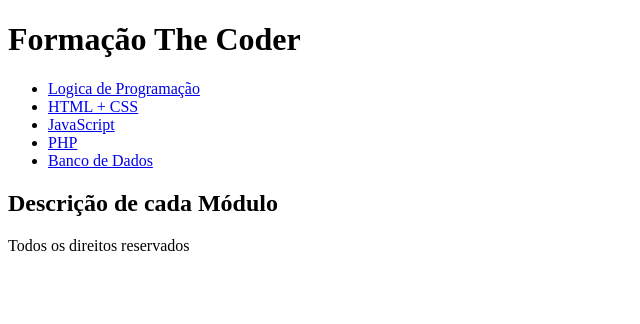
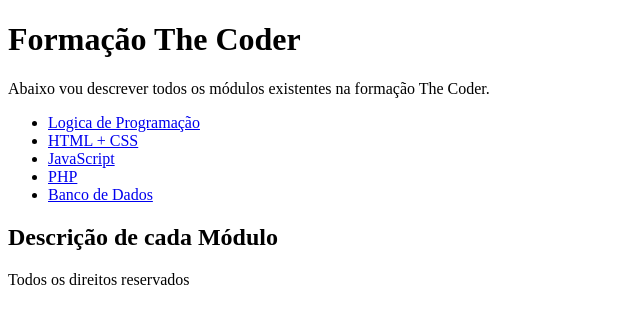
Before and after one commit to thecoderbrformacao/modulogit, a plain HTML site: page index.html in a window 1280 px wide. Shown: the whole page, without its empty margins (0-640 px from the left). Drawn offline with Linux system fonts and the light colour scheme.

Commit message:
Descrição da formação the coder

```diff
--- a/index.html
+++ b/index.html
@@ -8,6 +8,9 @@
 </head>
 <body>
     <h1>Formação The Coder</h1>
+    <p>
+        Abaixo vou descrever todos os módulos existentes na formação The Coder.
+    </p>
     <nav>
         <ul>
             <li><a href="#">Logica de Programação</a></li>
```
